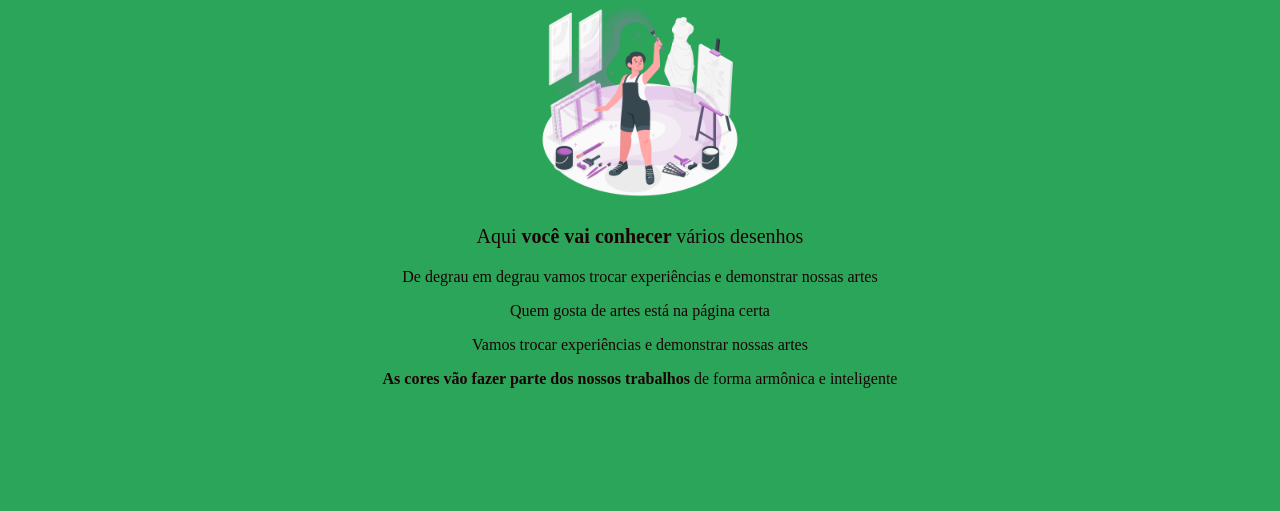
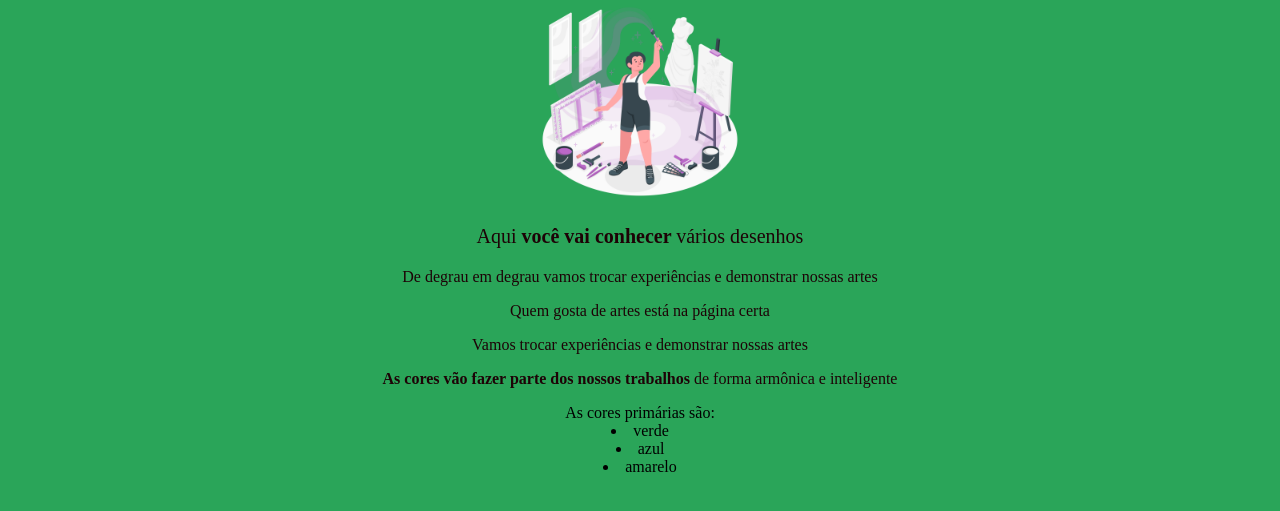
Before and after one commit to FABIDOLINEMATEMATICA/Reposit-rio-de-c-digos-teste, a plain HTML site: page index.html in a window 1280 px wide. Shown: the part 79-590 px from the top of the page. Drawn offline with Linux system fonts and the light colour scheme.

Commit message:
Atualização- Aula sobre Div 28-11-22

```diff
--- a/index.html
+++ b/index.html
@@ -19,7 +19,10 @@
   <p>Quem gosta de artes está na página certa</p>
   <p>Vamos trocar experiências e demonstrar nossas artes</p>
   <p> <strong> As cores vão fazer parte dos nossos trabalhos</strong> de forma armônica e inteligente</p>
+  <div class="CORES PRIMÁRIAS">As cores primárias são:
+    <li> verde
+    <li> azul
+    <li> amarelo
+</body>
 
-
-</body>
 </html>
--- a/style.css
+++ b/style.css
@@ -1,5 +1,5 @@
 body{background-color: rgb(42, 165, 89);text-align: center;}
-
+.conteudo{margin: 50px; padding: 50px; background-color: blue; text-align: left; background-color: rgb(red, green, blue);}
 h1{background-color: blueviolet;}
 p{color: rgb(29, 2, 6);}
 img{width: 200px;}
```
